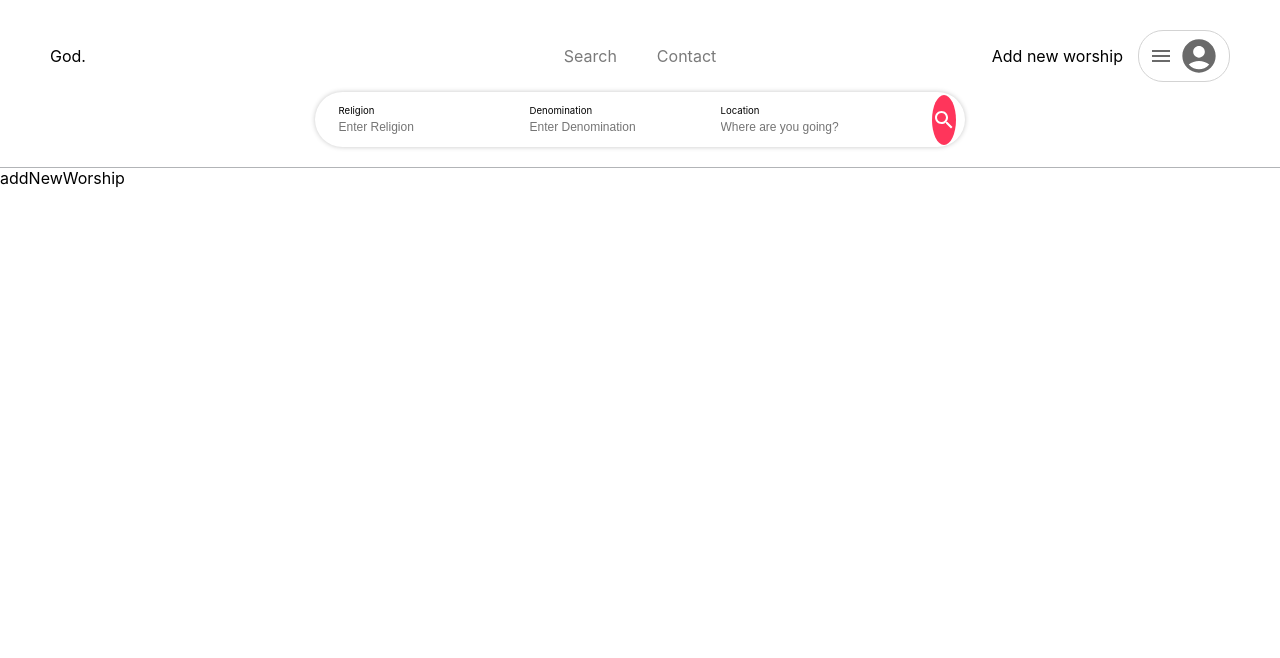
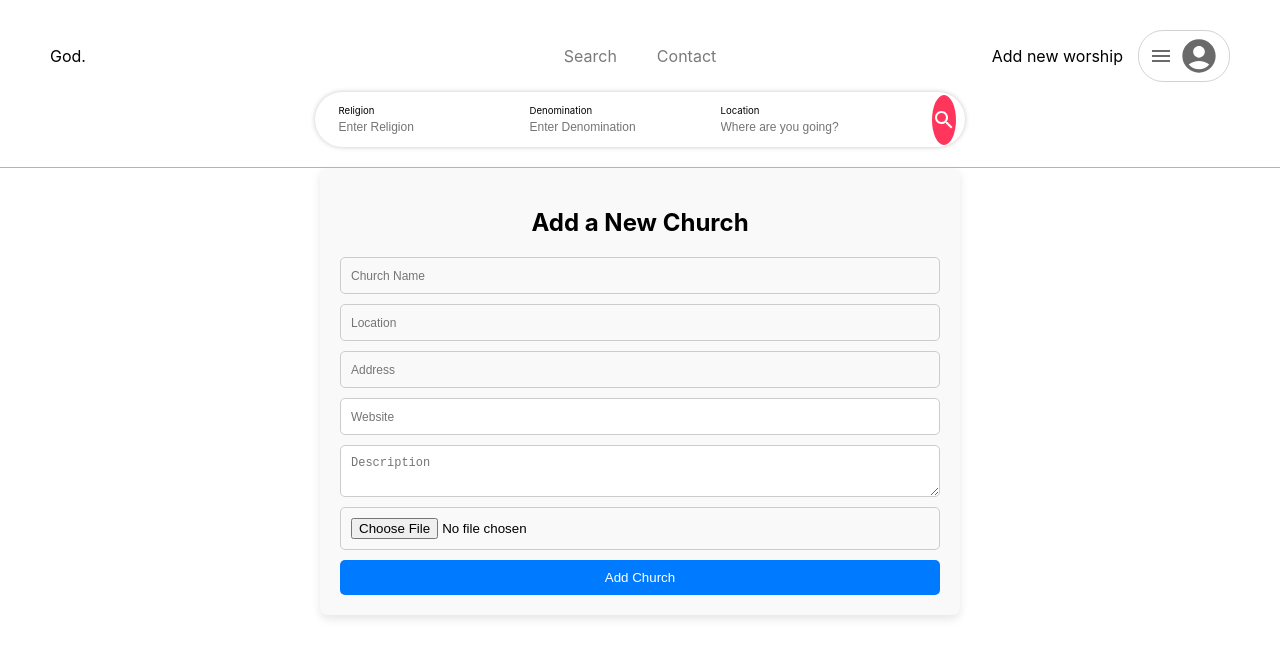
Before and after one commit to jerrybenn/WebDesignProject, a React (Create React App) app in the folder god/: page /addNewWorship in a window 1280 px wide. Shown: the top 658 px of the page. Built offline with nearby package versions, Linux system fonts and the light colour scheme.

Commit message:
added form to form page

```diff
--- a/god/package.json
+++ b/god/package.json
@@ -7,6 +7,7 @@
     "@emotion/styled": "^11.14.0",
     "@mui/icons-material": "^6.4.7",
     "@mui/material": "^6.4.7",
+    "@mui/x-charts": "^7.27.1",
     "@testing-library/dom": "^10.4.0",
     "@testing-library/jest-dom": "^6.6.3",
     "@testing-library/react": "^16.2.0",
--- a/god/src/pages/addNewWorshipPage/AddNewWorship.jsx
+++ b/god/src/pages/addNewWorshipPage/AddNewWorship.jsx
@@ -1,9 +1,10 @@
 import React from 'react'
 import './AddNewWorship.css'
+import ChurchForm from '../../components/churchForm/churchForm'
 
 const AddNewWorship = () => {
   return (
-    <div>addNewWorship</div>
+    <div><ChurchForm /></div>
   )
 }
 
```
